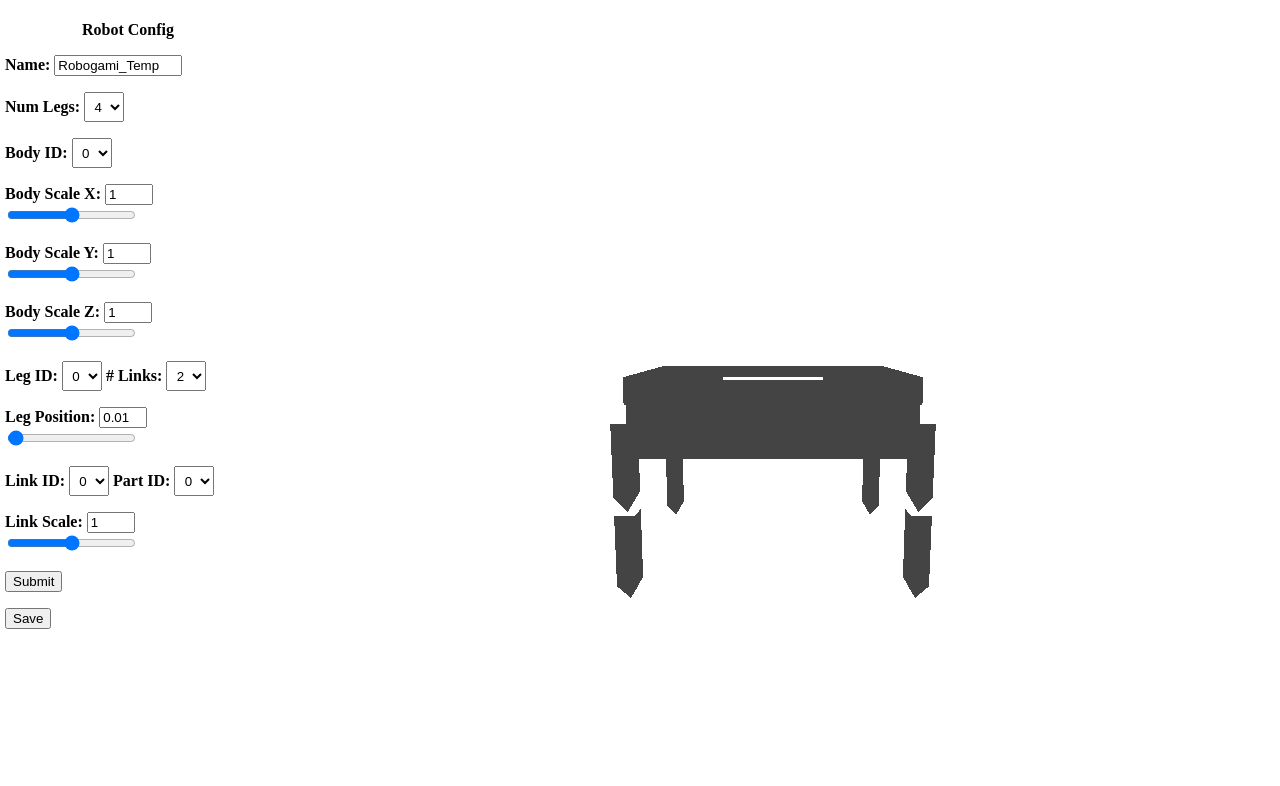
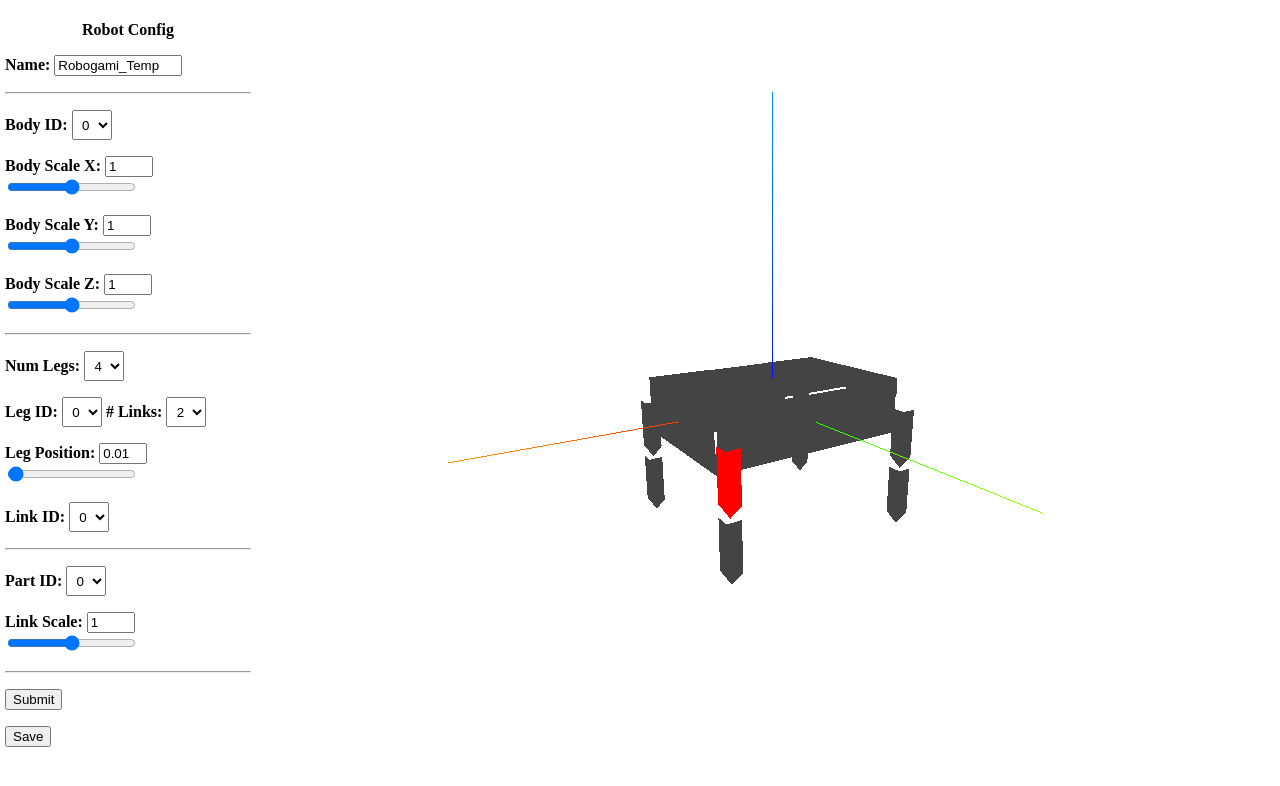
Before and after one commit to HZHPAGES/evogen_robot_design, a plain HTML site: page index.html in a window 1280 px wide. Drawn offline with Linux system fonts and the light colour scheme.

Commit message:
Update ui

```diff
--- a/index.html
+++ b/index.html
@@ -20,10 +20,7 @@
             Name:
             <input class="LongTextBox" id="RobotNameText">
         </p>
-        <p>
-            Num Legs:
-            <select class="SelectList" id="NumLegsSelect"></select>
-        </p>
+        <hr>
         <p>
             Body ID:
             <select class="SelectList" id="BodyIdSelect"></select>
@@ -43,6 +40,11 @@
             <input class="TextBox" id="BodyScaleZText">
             <input type="range" id="BodyScaleZRange">
         </p>
+        <hr>
+        <p>
+            Num Legs:
+            <select class="SelectList" id="NumLegsSelect"></select>
+        </p>
         <p>
             Leg ID:
             <select class="SelectList" id="LegIdSelect"></select>
@@ -57,6 +59,9 @@
         <p>
             Link ID:
             <select class="SelectList" id="LinkIdSelect"></select>
+        </p>
+        <hr>
+        <p>
             Part ID:
             <select class="SelectList" id="PartIdSelect"></select>
         </p>
@@ -65,6 +70,7 @@
             <input class="TextBox" id="LinkLengthText">
             <input type="range" id="LinkLengthRange">
         </p>
+        <hr>
         <p>
             <button type="input" id="SubmitButton">Submit</button>
         </p>
--- a/js/main.js
+++ b/js/main.js
@@ -23,6 +23,9 @@ preset_leg_pos["6"] = [0.01, 0.25, 0.49, 0.51, 0.75, 0.99];
 const num_body_parts = 5;
 const num_leg_parts = 7;
 
+const unselect_mat = new THREE.MeshBasicMaterial( { color: 0x444444 } );
+const select_mat = new THREE.MeshBasicMaterial( { color: 0xff0000 } );
+let current_selected_obj;
 ////////////////////////////////////////////////////////////////////////
 //                               Class                                //
 ////////////////////////////////////////////////////////////////////////
@@ -31,6 +34,7 @@ class RobotLink {
     constructor() {
         this.part_id = 0;
         this.link_length = 1.0;
+        this.obj;
     }
 }
 
@@ -58,6 +62,7 @@ class RobotLeg {
 
 class RobotRepresentation {
     constructor() {
+        this.body_obj;
         this.body_id = 0;
         this.body_scales = [1, 1, 1];
         this.name = "Robogami_Temp";
@@ -148,8 +153,7 @@ class RobogamiLibrary {
     }
 
     post_load_processing() {
-        const mat_tmp = new THREE.MeshBasicMaterial( { color: 0x444444 } );
-        function update_helper(child) { if (child.isMesh) child.material = mat_tmp; }
+        function update_helper(child) { if (child.isMesh) child.material = unselect_mat; }
         // need to generate the bounding box of each mesh
         for (let i = 0; i < num_body_parts; ++i) {
             this.bodies[i].traverse(update_helper);
@@ -172,6 +176,8 @@ class RobogamiLibrary {
 //                            DOM Handles                             //
 ////////////////////////////////////////////////////////////////////////
 
+let config_panel_e = document.getElementById('RobotConfigPanel');
+let visual_panel_e = document.getElementById('RobotVisualPanel');
 let robot_name_e   = document.getElementById('RobotNameText');
 let body_id_e      = document.getElementById('BodyIdSelect');
 let body_x_e       = document.getElementById('BodyScaleXText');
@@ -197,11 +203,29 @@ let save_e         = document.getElementById('SaveButton');
 ////////////////////////////////////////////////////////////////////////
 
 function onWindowResize(event) {
-    const containerWidth = container.clientWidth;
-    const containerHeight = container.clientHeight;
-    renderer.setSize(containerWidth, containerHeight);
-    camera.aspect = containerWidth / containerHeight;
+    renderer.setSize(visual_panel_e.clientWidth, visual_panel_e.clientHeight);
+    camera.aspect = visual_panel_e.clientWidth / visual_panel_e.clientHeight;
     camera.updateProjectionMatrix();
+}
+
+function onMouseClick(event) {
+    const rect = visual_panel_e.getBoundingClientRect();
+    mouse.x = ((event.clientX - rect.left) / rect.width) * 2 - 1;
+    mouse.y = - ((event.clientY - rect.top) / rect.height) * 2 + 1;
+    // raycaster
+    raycaster.setFromCamera(mouse, camera);
+    // calculate objects intersecting the picking ray
+    const intersects = raycaster.intersectObjects(scene.children, true);
+    if (intersects.length > 0) {
+        // not sure why, but the obj returned by raycaster is a different obj
+        // than the one passed to scene, and has an id 1 larger than the orig obj
+        const orig_obj = scene.getObjectById(intersects[0].object.id - 1);
+        if (orig_obj && orig_obj.leg_id != null) { // only obj of leg links has this defined
+            leg_id_e.value = orig_obj.leg_id;
+            link_id_e.value = orig_obj.link_id;
+            update_dropdown_lists();
+        }
+    }
 }
 
 function onRobotNameTextChange(event) {
@@ -455,18 +479,32 @@ function update_dropdown_lists() {
     // Leg Position
     leg_pos_e.value = robot_leg.position;
     leg_pos2_e.value = robot_leg.position;
+
+    // Update visualization of selected link part
+    if (robo_lib.loading_done) {
+        mark_body(current_selected_obj, false);
+        current_selected_obj = robot.leg(parseInt(leg_id_e.value)).link(parseInt(link_id_e.value)).obj;
+        mark_body(current_selected_obj, true);
+    }
 }
 
-// TODO: highlight selected link
+// TODO: mesh objs can be reused, do not create a new one everytime
 function draw_robot() {
     if (!robo_lib.loading_done)
         return;
     scene.clear();
+
+    // Display axis
+    const axesHelper = new THREE.AxesHelper(200);
+    axesHelper.material.linewidth = 5;
+    scene.add(axesHelper);
+
     // Add body
     let body_obj = robo_lib.bodies[robot.body_id].clone();
     body_obj.scale.x *= robot.body_scales[0];
     body_obj.scale.y *= robot.body_scales[1];
     body_obj.scale.z *= robot.body_scales[2];
+    robot.body_obj = body_obj;
     scene.add(body_obj);
     let body_size = robo_lib.body_size[robot.body_id].clone();
     body_size.x *= robot.body_scales[0];
@@ -496,11 +534,24 @@ function draw_robot() {
             link_obj.position.x = leg_pos_x;
             link_obj.position.y = leg_pos_y;
             link_obj.position.z = -leg_total_length - link_size_z / 2;
+            link_obj.leg_id = leg_id;
+            link_obj.link_id = i;
+            robot.leg(leg_id).link(i).obj = link_obj;
             scene.add(link_obj);
 
             leg_total_length += link_size_z;
         }
     }
+
+    current_selected_obj = robot.leg(parseInt(leg_id_e.value)).link(parseInt(link_id_e.value)).obj;
+    mark_body(current_selected_obj, true);
+}
+
+function mark_body(body_obj, selected = true) {
+    if (selected)
+        body_obj.traverse(function(child){if (child.isMesh) child.material = select_mat;})
+    else
+        body_obj.traverse(function(child){if (child.isMesh) child.material = unselect_mat;})
 }
 
 function render() {
@@ -540,18 +591,17 @@ function demo_write() {
 var robot = new RobotRepresentation();
 var robo_lib = new RobogamiLibrary();
 
-const container = document.getElementById("RobotVisualPanel");
 const scene = new THREE.Scene();
 scene.rotateOnAxis(new THREE.Vector3(1, 0, 0), -Math.PI / 2);
 const renderer = new THREE.WebGLRenderer({ alpha: true });
-renderer.setSize(container.clientWidth, container.clientHeight);
-container.appendChild(renderer.domElement);
+renderer.setSize(visual_panel_e.clientWidth, visual_panel_e.clientHeight);
+visual_panel_e.appendChild(renderer.domElement);
 window.addEventListener('resize', onWindowResize);
 
-const camera = new THREE.PerspectiveCamera(75, container.clientWidth/container.clientHeight, 0.1, 1000);
-camera.position.x = 0;
-camera.position.y = 40;
-camera.position.z = 300;
+const camera = new THREE.PerspectiveCamera(75, visual_panel_e.clientWidth / visual_panel_e.clientHeight, 0.1, 1000);
+camera.position.x = 200;
+camera.position.y = 100;
+camera.position.z = -300;
 
 // Trackball Control setup
 var controls = new THREE.TrackballControls(camera, renderer.domElement);
@@ -559,6 +609,11 @@ controls.rotateSpeed = 1;
 controls.zoomSpeed = 0.1;
 controls.panSpeed = 0.2;
 
+// Raycaster
+const raycaster = new THREE.Raycaster();
+const mouse = new THREE.Vector2();
+visual_panel_e.addEventListener('click', onMouseClick, false);
+
 // Lights setup
 scene.add(new THREE.AmbientLight(0xffffff));
 init_dropdown_lists();
```
